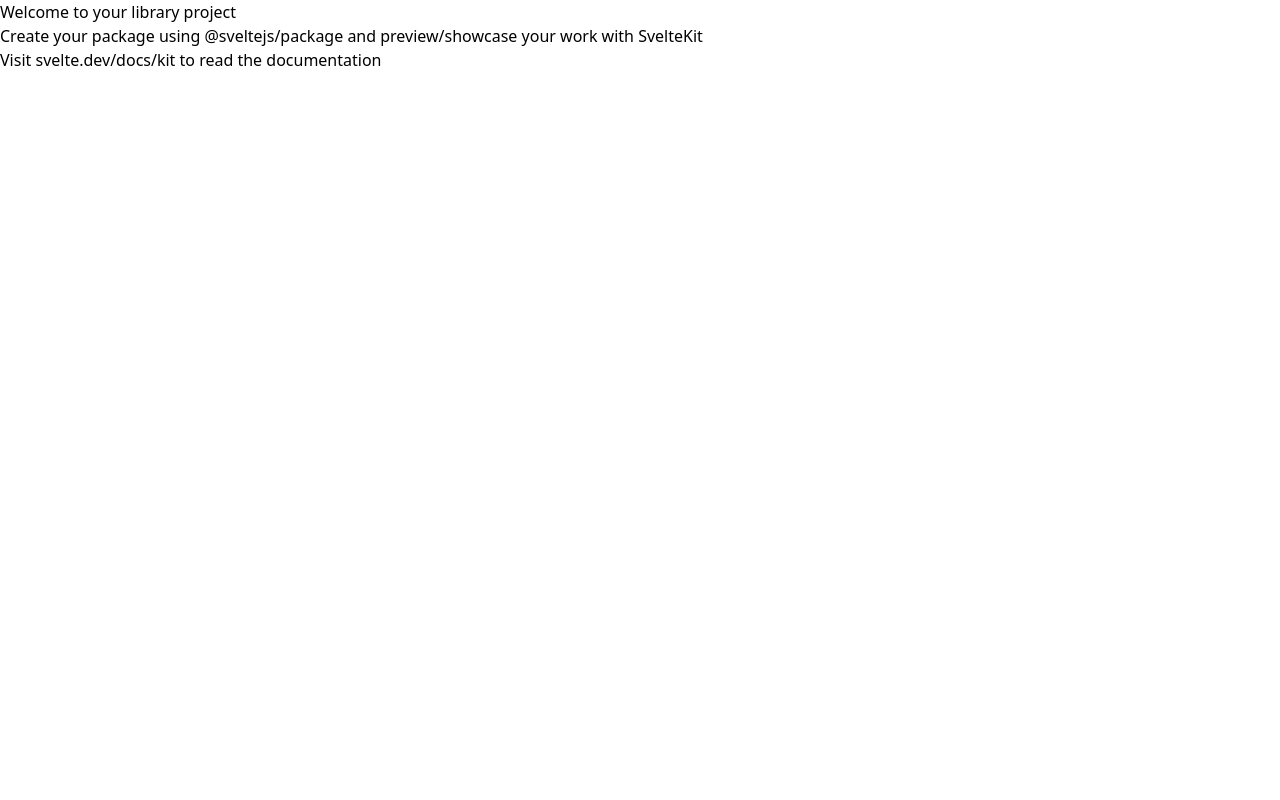
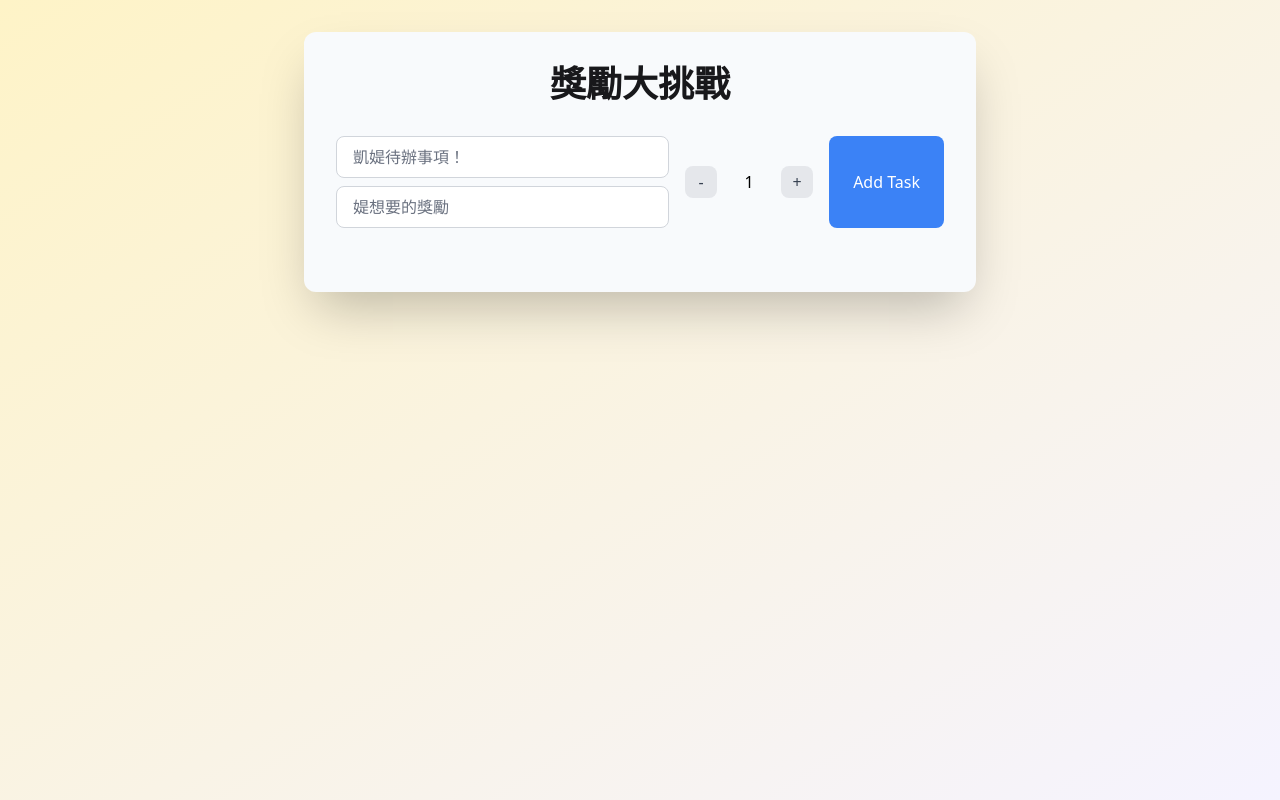
Before and after one commit to Tomlord1122/svelte-todo, a SvelteKit app: page / in a window 1280 px wide. Built offline with nearby package versions, Linux system fonts and the light colour scheme.

Commit message:
init: Main page

```diff
--- /dev/null
+++ b/src/lib/types/type.ts
@@ -0,0 +1,10 @@
+export type TodoItem = {
+    id: number;
+    task: string;
+    award: string;
+    completed: boolean;
+    targetCount: number;
+    currentCount: number;
+    percentage: number;
+    showCompletionAnimation: boolean;
+}
--- a/src/routes/+page.svelte
+++ b/src/routes/+page.svelte
@@ -1,3 +1,157 @@
-<h1>Welcome to your library project</h1>
-<p>Create your package using @sveltejs/package and preview/showcase your work with SvelteKit</p>
-<p>Visit <a href="https://svelte.dev/docs/kit">svelte.dev/docs/kit</a> to read the documentation</p>
+<script lang="ts">
+	import type { TodoItem } from '../lib/types/type.js';
+	import { fade, fly, slide, scale } from 'svelte/transition';
+
+	let todos = $state<TodoItem[]>([]);
+	let newTask = $state<string>('');
+	let newTaskCount = $state<number>(1);
+	let newAward = $state<string>('');
+	let numberOfTasks = $derived(todos.length);
+
+	function addTask() {
+		if (!newTask.trim() || !newAward.trim()) return;
+		todos.push({
+			id: todos.length + 1,
+			task: newTask,
+			award: newAward,
+			completed: false,
+			targetCount: newTaskCount,
+			currentCount: 0,
+			percentage: 0,
+			showCompletionAnimation: false
+		});
+		newTask = '';
+		newAward = '';
+		newTaskCount = 1;
+	}
+
+	function incrementProgress(todo: TodoItem) {
+		if (todo.currentCount < todo.targetCount) {
+			todo.currentCount++;
+			todo.percentage = Math.round((todo.currentCount / todo.targetCount) * 100);
+
+			if (todo.percentage === 100) {
+				todo.showCompletionAnimation = true;
+				todo.completed = true;
+				setTimeout(() => {
+					todo.showCompletionAnimation = false;
+				}, 2000);
+			}
+		}
+	}
+
+	function handleKeyPress(event: KeyboardEvent) {
+		if (event.key === 'Enter') addTask();
+	}
+</script>
+
+<main class="min-h-screen bg-gradient-to-br from-amber-100 to-violet-50 p-8">
+	<div class="mx-auto max-w-2xl rounded-xl bg-slate-50 p-8 shadow-2xl">
+		<h1 class="mb-8 bg-clip-text text-center text-4xl font-bold text-transparent text-zinc-900">
+			獎勵大挑戰
+		</h1>
+
+		<div class="mb-8 flex gap-4">
+			<div class="flex-1 space-y-2">
+				<input
+					type="text"
+					bind:value={newTask}
+					placeholder="凱媞待辦事項！"
+					class="w-full rounded-lg border border-gray-300 px-4 py-2 focus:outline-none focus:ring-2 focus:ring-indigo-500"
+					onkeypress={handleKeyPress}
+				/>
+				<input
+					type="text"
+					bind:value={newAward}
+					placeholder="媞想要的獎勵"
+					class="w-full rounded-lg border border-gray-300 px-4 py-2 focus:outline-none focus:ring-2 focus:ring-indigo-500"
+				/>
+			</div>
+			<div class="flex items-center gap-2">
+				<button
+					class="flex h-8 w-8 items-center justify-center rounded-lg bg-gray-200 text-gray-700 transition-colors duration-200 hover:bg-gray-300"
+					onclick={() => (newTaskCount = Math.max(1, newTaskCount - 1))}
+				>
+					-
+				</button>
+				<span class="w-12 text-center font-medium">{newTaskCount}</span>
+				<button
+					class="flex h-8 w-8 items-center justify-center rounded-lg bg-gray-200 text-gray-700 transition-colors duration-200 hover:bg-gray-300"
+					onclick={() => (newTaskCount = newTaskCount + 1)}
+				>
+					+
+				</button>
+			</div>
+			<button
+				class="rounded-lg bg-blue-500 px-6 py-2 text-white transition-all duration-300 hover:scale-105 hover:bg-blue-600 active:scale-95"
+				onclick={addTask}
+			>
+				Add Task
+			</button>
+		</div>
+
+		<div class="space-y-4">
+			{#each todos as todo}
+				<div
+					class="flex items-center gap-4 rounded-lg bg-gray-50 p-4 transition-shadow duration-200 hover:shadow-md"
+					in:fly={{ y: 20 }}
+					out:slide
+				>
+					{#if todo.completed}
+						<p class="flex-1 text-lg font-medium text-emerald-500">🏆 {todo.award}</p>
+					{:else}
+						<p class="flex-1 text-lg">{todo.task}</p>
+					{/if}
+					<div class="mr-2 flex gap-1">
+						{#each Array(todo.targetCount) as _, i}
+							{#if i < todo.currentCount}
+								<span class="text-xl">⭐️</span>
+							{:else}
+								<span class="text-xl text-gray-300">☆</span>
+							{/if}
+						{/each}
+					</div>
+					<div class="flex items-center gap-3 rounded-lg bg-white px-4 py-2 shadow-sm">
+						<button
+							class="flex h-8 w-8 items-center justify-center rounded-lg bg-emerald-500 text-white transition-colors duration-200 hover:bg-emerald-600"
+							onclick={() => incrementProgress(todo)}
+							disabled={todo.completed}
+						>
+							+
+						</button>
+						<span class="w-16 text-center font-medium">
+							{todo.currentCount}/{todo.targetCount}
+						</span>
+					</div>
+					<button
+						class="flex h-8 w-8 items-center justify-center rounded-lg bg-red-500 text-white transition-colors duration-200 hover:bg-red-600"
+						onclick={() => (todos = todos.filter((t) => t !== todo))}
+					>
+						×
+					</button>
+					{#if todo.showCompletionAnimation}
+						<div
+							class="fixed inset-0 z-50 flex items-center justify-center bg-black bg-opacity-50"
+							transition:fade
+						>
+							<div
+								class="rounded-xl bg-white p-8 shadow-2xl"
+								transition:fly={{ y: 200, duration: 1000 }}
+							>
+								<h2 class="mb-4 text-center text-3xl font-bold text-emerald-500">
+									🎉 妳完成了！ 🎉
+								</h2>
+								<p class="mb-4 text-center text-xl text-gray-600">
+									恭喜完成 "{todo.task}"！
+								</p>
+								<p class="text-center text-2xl font-bold text-emerald-500">
+									可以跟齊索取: {todo.award} 🏆
+								</p>
+							</div>
+						</div>
+					{/if}
+				</div>
+			{/each}
+		</div>
+	</div>
+</main>
```
Also changed, not shown: src/app.html (line endings or trailing spaces), src/lib/index.ts (line endings or trailing spaces), src/routes/api/todo.ts (added).
